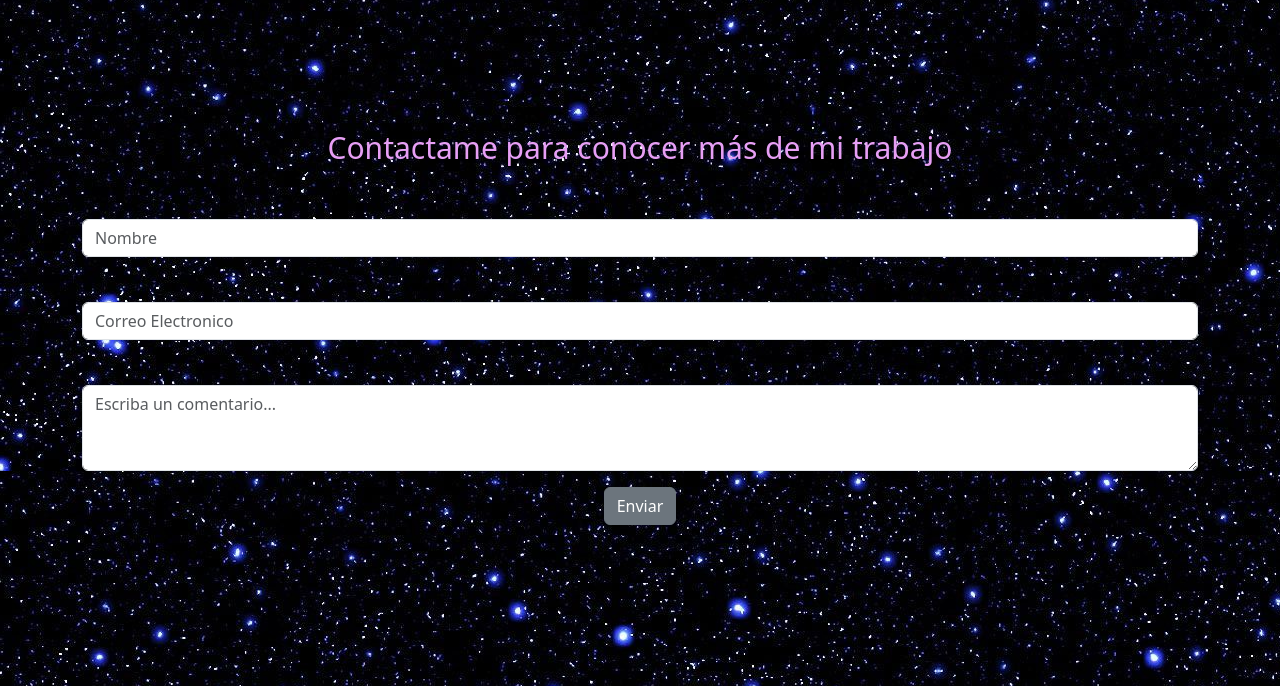
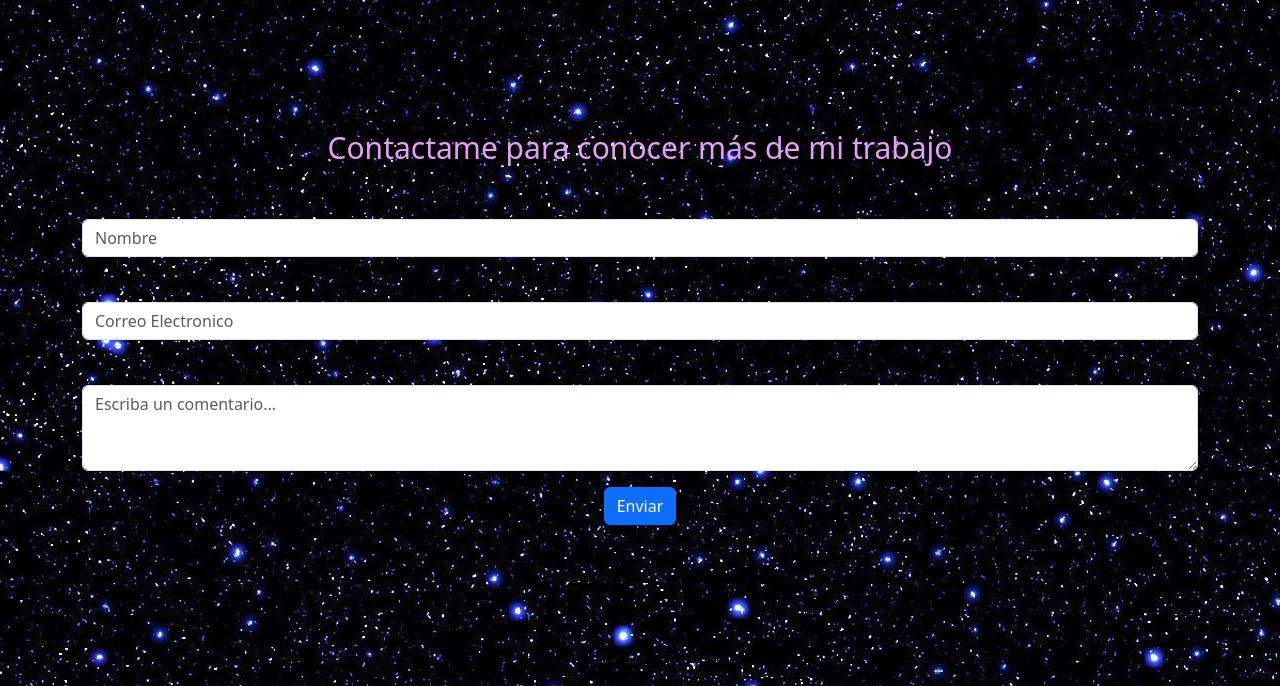
Before and after one commit to Pipeara/portafolio-lleni, a plain HTML site: page index.html in a window 1280 px wide. Shown: the part 2629-3315 px from the top of the page. Drawn offline with Linux system fonts and the light colour scheme.

Commit message:
se sambia color del boton formulario de contacto

```diff
--- a/index.html
+++ b/index.html
@@ -279,7 +279,7 @@
                 <textarea class="form-control" id="exampleFormControlTextarea1" rows="3"
                     placeholder="Escriba un comentario..."></textarea>
             </div>
-            <button type="button" class="btn btn-secondary m-3">Enviar</button>
+            <button type="button" class="btn btn-primary m-3">Enviar</button>
         </section>
     </div>
 
```
